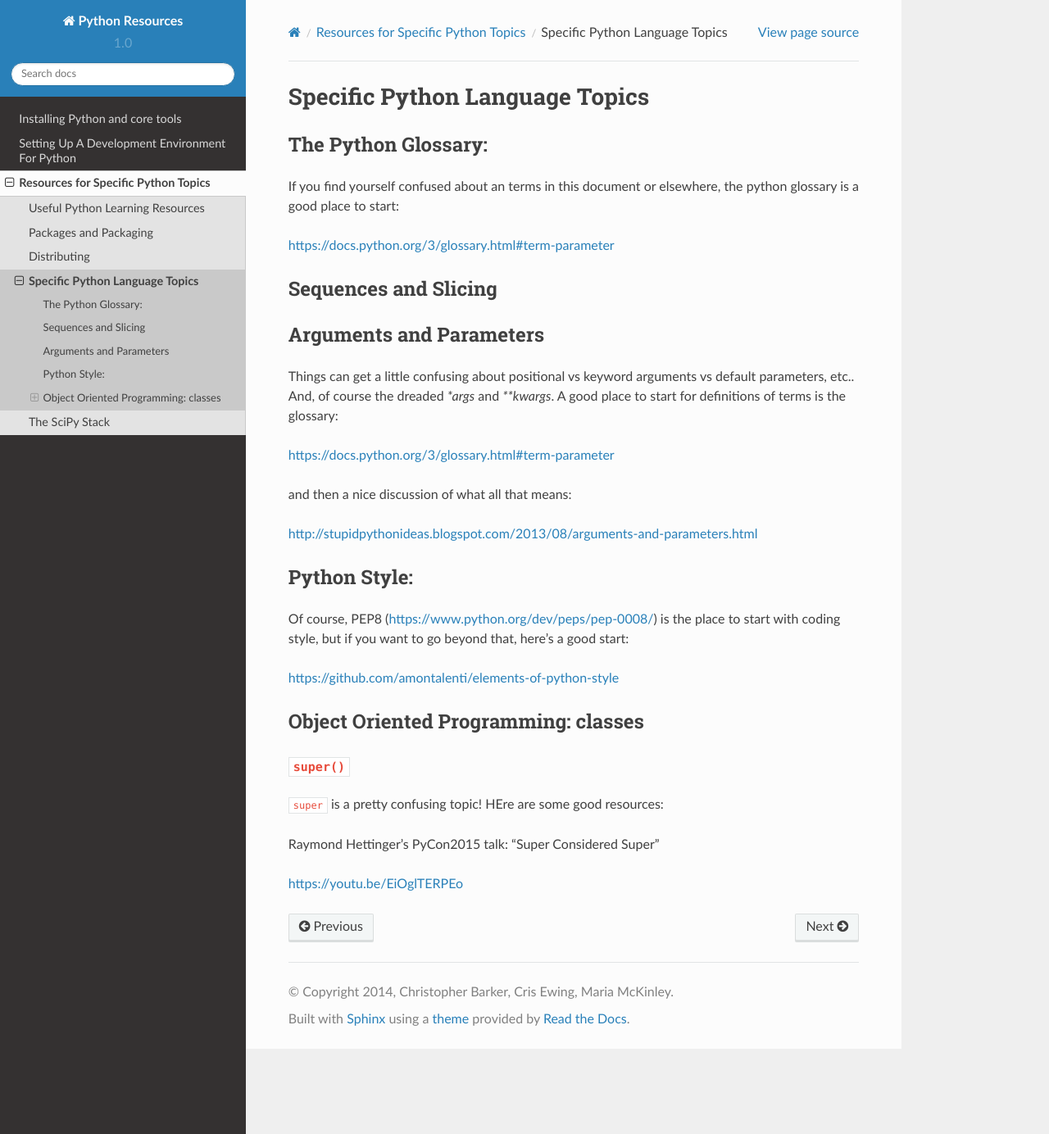
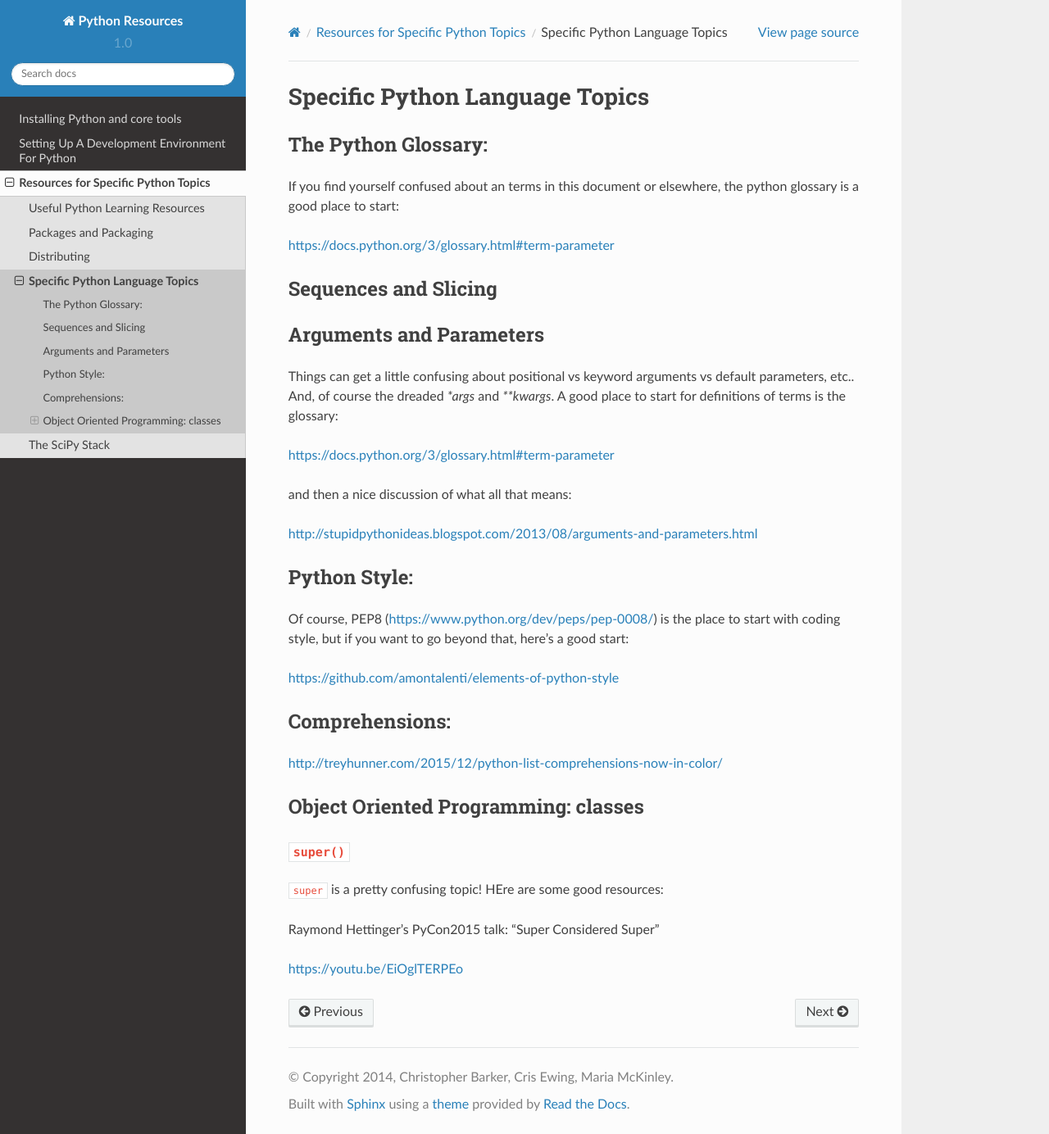
Before and after one commit to UWPCE-PythonCert/PythonResources, a Sphinx documentation site: the page built from sphinx_sources/source/GeneralPython/language_topics.rst, in a window 1280 px wide and 1384 px high. Shown: the whole window at 82% size. Built offline with Sphinx 7.4.7 and the Read the Docs theme 2.0.0, drawn with Linux system fonts in a browser that asks for light colours; part of the change alters nothing that is shown.

Commit message:
added nice list comp reference.

```diff
--- a/sphinx_sources/source/GeneralPython/language_topics.rst
+++ b/sphinx_sources/source/GeneralPython/language_topics.rst
@@ -33,6 +33,12 @@ Of course, PEP8 (https://www.python.org/dev/peps/pep-0008/) is the place to star
 
 https://github.com/amontalenti/elements-of-python-style
 
+Comprehensions:
+===============
+
+http://treyhunner.com/2015/12/python-list-comprehensions-now-in-color/
+
+
 
 Object Oriented Programming: classes
 ====================================
```
